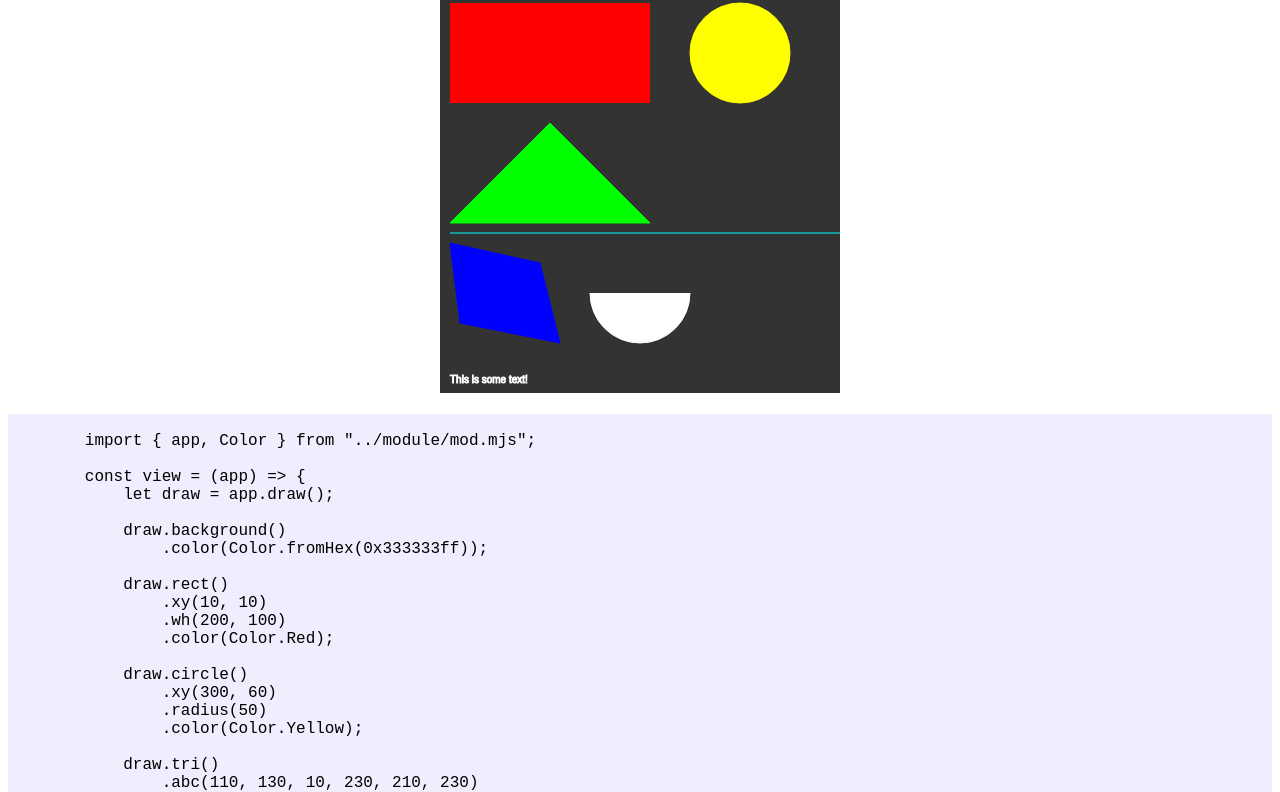
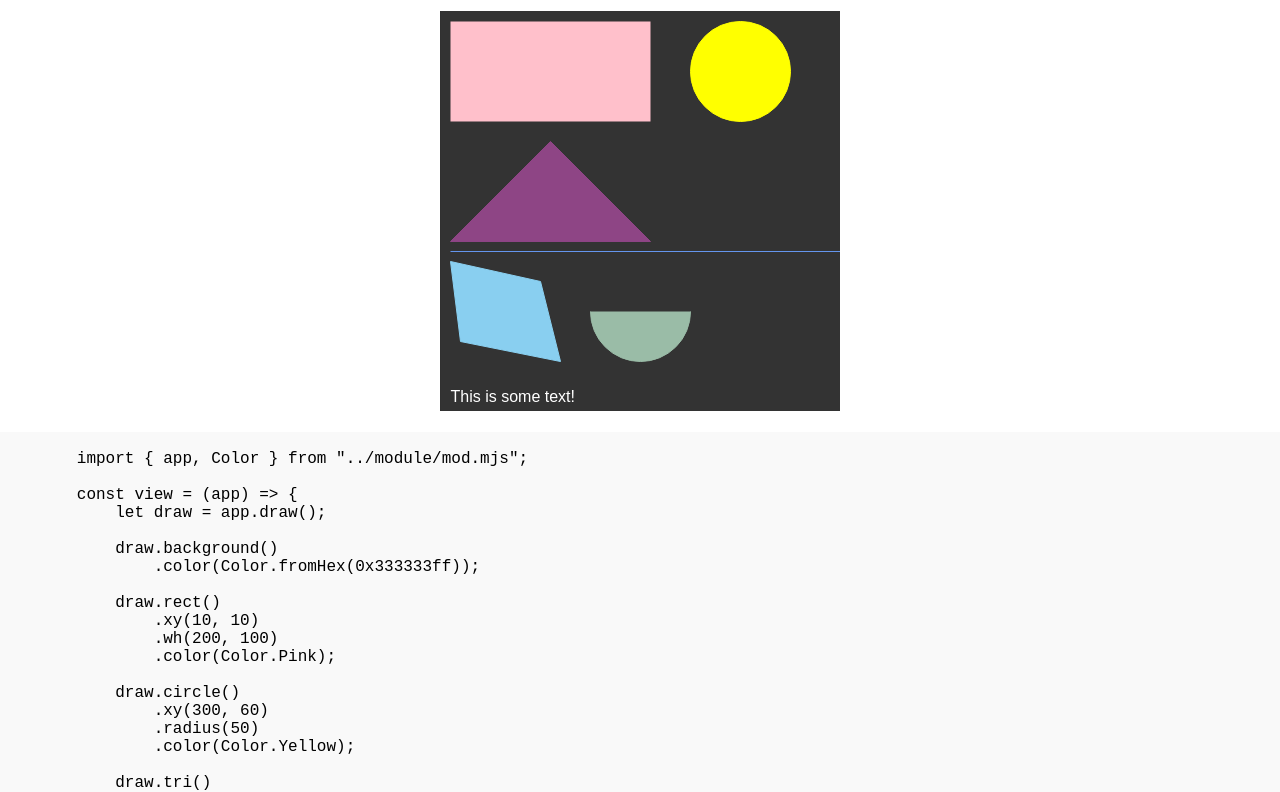
Before and after one commit to birdboat00/amelia, a plain HTML site: page examples/shapes.html in a window 1280 px wide. Shown: the part 91-883 px from the top of the page. Drawn offline with nearby package versions, Linux system fonts and the light colour scheme.

Commit message:
Added more color constants Using guide stylesheet in examples Added size property to TextPrimitive Anti-alias fix in canvas2dbackend

```diff
--- a/examples/shapes.html
+++ b/examples/shapes.html
@@ -9,7 +9,7 @@
 
     <link href="https://fonts.googleapis.com/css?family=Inconsolata|Open+Sans|Open+Sans+Condensed:300&amp;display=swap"
         rel="stylesheet">
-    <link rel="stylesheet" href="style.css">
+    <link rel="stylesheet" href="../guide/style.css">
 
     <script type="module" id="script">
         import { app, Color } from "../module/mod.mjs";
@@ -23,7 +23,7 @@
             draw.rect()
                 .xy(10, 10)
                 .wh(200, 100)
-                .color(Color.Red);
+                .color(Color.Pink);
 
             draw.circle()
                 .xy(300, 60)
@@ -32,28 +32,29 @@
 
             draw.tri()
                 .abc(110, 130, 10, 230, 210, 230)
-                .color(Color.Green);
+                .color(Color.Plum);
 
             draw.line()
                 .start(10, 240)
                 .end(590, 240)
-                .color(Color.Cyan);
+                .color(Color.Cornflower);
 
             draw.quad()
                 .points(10, 250, 100, 270, 120, 350, 20, 330)
-                .color(Color.Blue);
+                .color(Color.BabyBlue);
 
             draw.arc()
                 .xy(200, 300)
                 .radius(50)
                 .start(0)
                 .end(Math.PI)
-                .color(Color.White);
+                .color(Color.PastellGreen);
 
             draw.text()
                 .xy(10, 390)
                 .text("This is some text!")
-                .color(Color.White);
+                .size(16)
+                .color(Color.White, Color.Transparent);
 
             draw.finish();
         };
--- a/module/backend/canvas2dbackend.mjs
+++ b/module/backend/canvas2dbackend.mjs
@@ -6,6 +6,8 @@ export class Canvas2DBackend extends Backend {
     constructor(context) {
         super();
         this.ctx = context;
+        // anti-alias fix
+        this.ctx.translate(0.5, 0.5);
     }
 
     beginCmd() {
@@ -96,7 +98,7 @@ export class Canvas2DBackend extends Backend {
     }
 
     drawText(text) {
-        this.ctx.font = text.fontName;
+        this.ctx.font = `${text.fontSize}px ${text.fontName}`;
 
         this.ctx.fillText(text.displayString, text.pos.x, text.pos.y);
         this.ctx.strokeText(text.displayString, text.pos.x, text.pos.y);
--- a/module/color.mjs
+++ b/module/color.mjs
@@ -137,4 +137,45 @@ export class Color {
     static get Magenta() { return new Color(255, 0, 255); }
     static get Cyan() { return new Color(0, 255, 255); }
     static get Transparent() { return new Color(0, 0, 0, 0); }
+
+    static get PastellRed() { return new Color(172, 51, 53); }
+    static get GrassGreen() { return new Color(96, 117, 76); }
+    static get MetallicGold() { return new Color(211, 175, 55); }
+    static get Pink() { return new Color(255, 192, 203); }
+    static get PinkPantone() { return new Color(215, 72, 148); }
+    static get Plum() { return new Color(142, 69, 133); }
+    static get DarkViolet() { return new Color(112, 41, 99); }
+    static get OrchidViolet() { return new Color(122, 55, 139); }
+    static get Burgundy() { return new Color(159, 29, 53); }
+    static get LightBlue() { return new Color(153, 170, 255); }
+    static get PastellViolet() { return new Color(170, 102, 170); }
+    static get PastellYellow() { return new Color(230, 192, 115); }
+    static get Orange() { return new Color(255, 143, 0); }
+    static get PastellLightViolet() { return new Color(245, 206, 239); }
+    static get PastellGreen() { return new Color(154, 188, 167); }
+    static get LightGray() { return new Color(240, 240, 240); }
+    static get CardboardBrown() { return new Color(183, 168, 150); }
+    static get DarkBlue() { return new Color(28, 37, 77); }
+
+    static get Amaranth() { return new Color(229, 43, 80); }
+    static get Amber() { return new Color(255, 191, 0); }
+    static get Amethyst() { return new Color(153, 102, 204); }
+    static get BabyBlue() { return new Color(137, 207, 240); }
+    static get BananaYellow() { return new Color(255, 225, 53); }
+    static get BitterLemon() { return new Color(202, 224, 13); }
+    static get BitterLime() { return new Color(191, 255, 0); }
+    static get Bittersweet() { return new Color(254, 111, 94); }
+    static get BlackCoffee() { return new Color(59, 47, 47); }
+    static get Camouflage() { return new Color(120, 134, 107); }
+    static get Carmine() { return new Color(150, 0, 24); }
+    static get Champagne() { return new Color(247, 231, 206); }
+    static get Charcoal() { return new Color(54, 69, 79); }
+    static get CherryBlossom() { return new Color(255, 183, 197); }
+    static get ChromeYellow() { return new Color(255, 167, 0); }
+    static get Cobalt() { return new Color(0, 71, 171); }
+    static get Copper() { return new Color(184, 115, 51); }
+    static get Coral() { return new Color(255, 127, 80); }
+    static get Cornflower() { return new Color(100, 149, 237); }
+    static get Crimson() { return new Color(220, 20, 60); }
+    static get Dandelion() { return new Color(240, 225, 48); }
 }
--- a/module/primitives.mjs
+++ b/module/primitives.mjs
@@ -133,12 +133,14 @@ export class Primitive extends DrawCommand {
 export class TextPrimitive extends Primitive {
     displayString;
     fontName;
+    fontSize;
 
     constructor(queue) {
         super(queue);
 
         this.displayString = "";
         this.fontName = "Arial";
+        this.fontSize = 12;
     }
 
     /**
@@ -158,6 +160,16 @@ export class TextPrimitive extends Primitive {
      */
     font(fontName) {
         this.fontName = fontName;
+        return this;
+    }
+
+    /**
+     * Specify the font size in pixels.
+     * @param {number} fontSize - the font size in pixels
+     * @returns {TextPrimitive}
+     */
+    size(fontSize) {
+        this.fontSize = fontSize;
         return this;
     }
 }
```
Also changed, not shown: examples/basic-setup.html (+1 -1 lines), examples/index.html (+1 -1 lines), examples/organic.html (+1 -1 lines), guide/index.html (+3 -1 lines).
